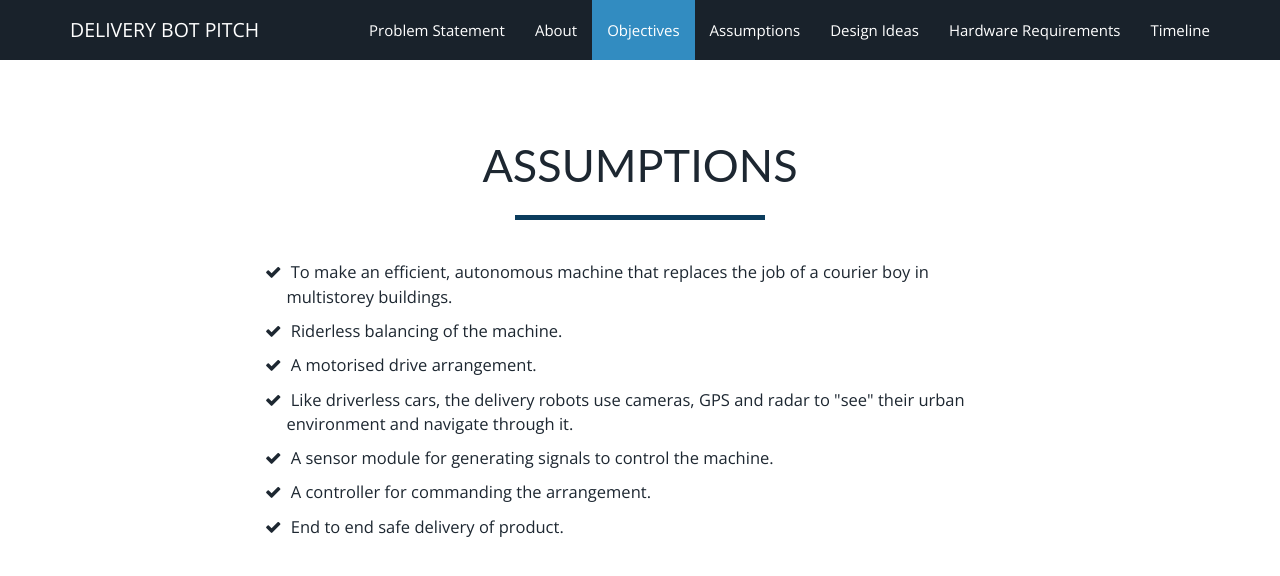
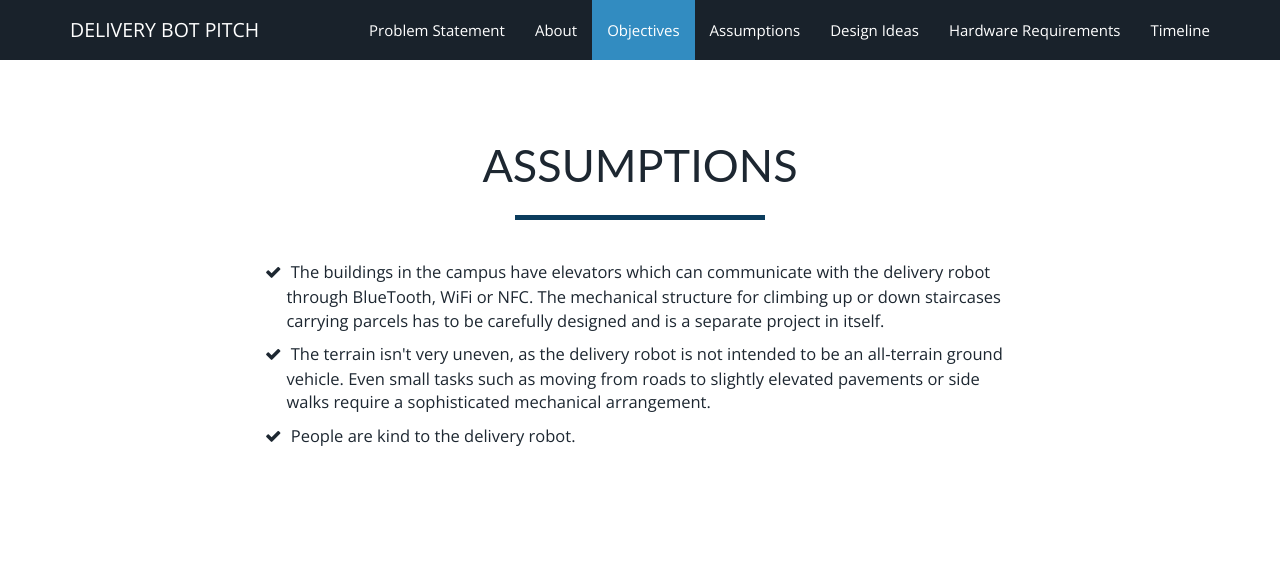
Before and after one commit to prajwaldp/delivery-robot-pitch, a Jekyll site: the page built from index.html, in a window 1280 px wide and 900 px high, scrolled down 3542 px. Shown: the top 576 px of the window. Built offline with Jekyll 4.4.1, drawn with Linux system fonts in a browser that asks for light colours.

Commit message:
modify assumptions

```diff
--- a/_includes/assumptions.html
+++ b/_includes/assumptions.html
@@ -10,25 +10,13 @@
       <div class="col-lg-8 col-lg-offset-2">
 	<ul>
 	  <li>
-	    To make an efficient, autonomous machine that replaces the job of a courier boy in multistorey buildings.
+	    The buildings in the campus have elevators which can communicate with the delivery robot through BlueTooth, WiFi or NFC. The mechanical structure for climbing up or down staircases carrying parcels has to be carefully designed and is a separate project in itself.
 	  </li>
 	  <li>
-	    Riderless balancing of the machine.
+	    The terrain isn't very uneven, as the delivery robot is not intended to be an all-terrain ground vehicle. Even small tasks such as moving from roads to slightly elevated pavements or side walks require a sophisticated mechanical arrangement.
 	  </li>
 	  <li>
-	    A motorised drive arrangement.
-	  </li>
-	  <li>
-	    Like driverless cars, the delivery robots use cameras, GPS and radar to "see" their urban environment and navigate through it.
-	  </li>
-	  <li>
-	    A sensor module for generating signals to control the machine.
-	  </li>
-	  <li>
-	    A controller for commanding  the arrangement.
-	  </li>
-	  <li>
-	    End to end safe delivery of product.
+	    People are kind to the delivery robot.
 	  </li>
 	</ul>
       </div>
```
